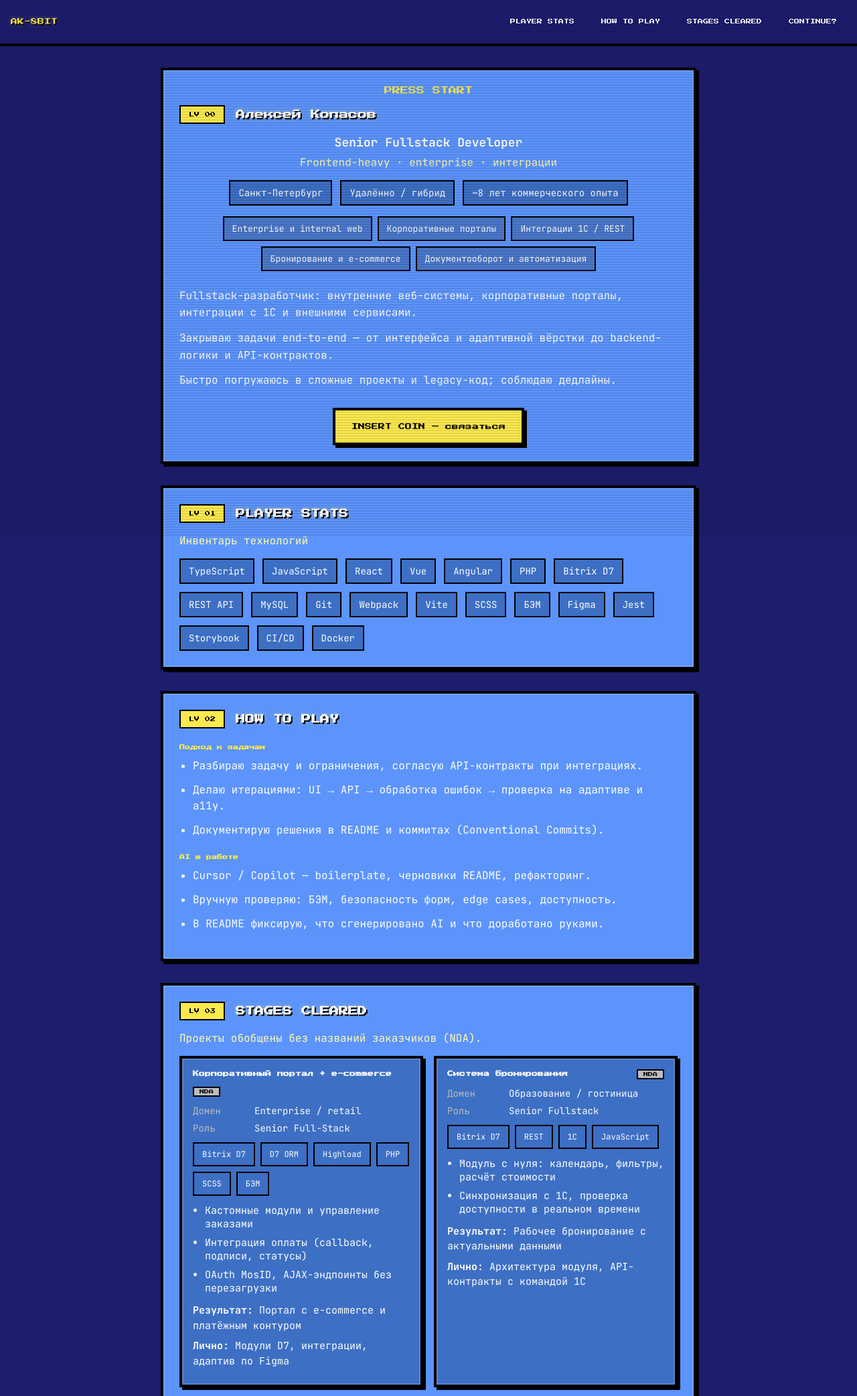
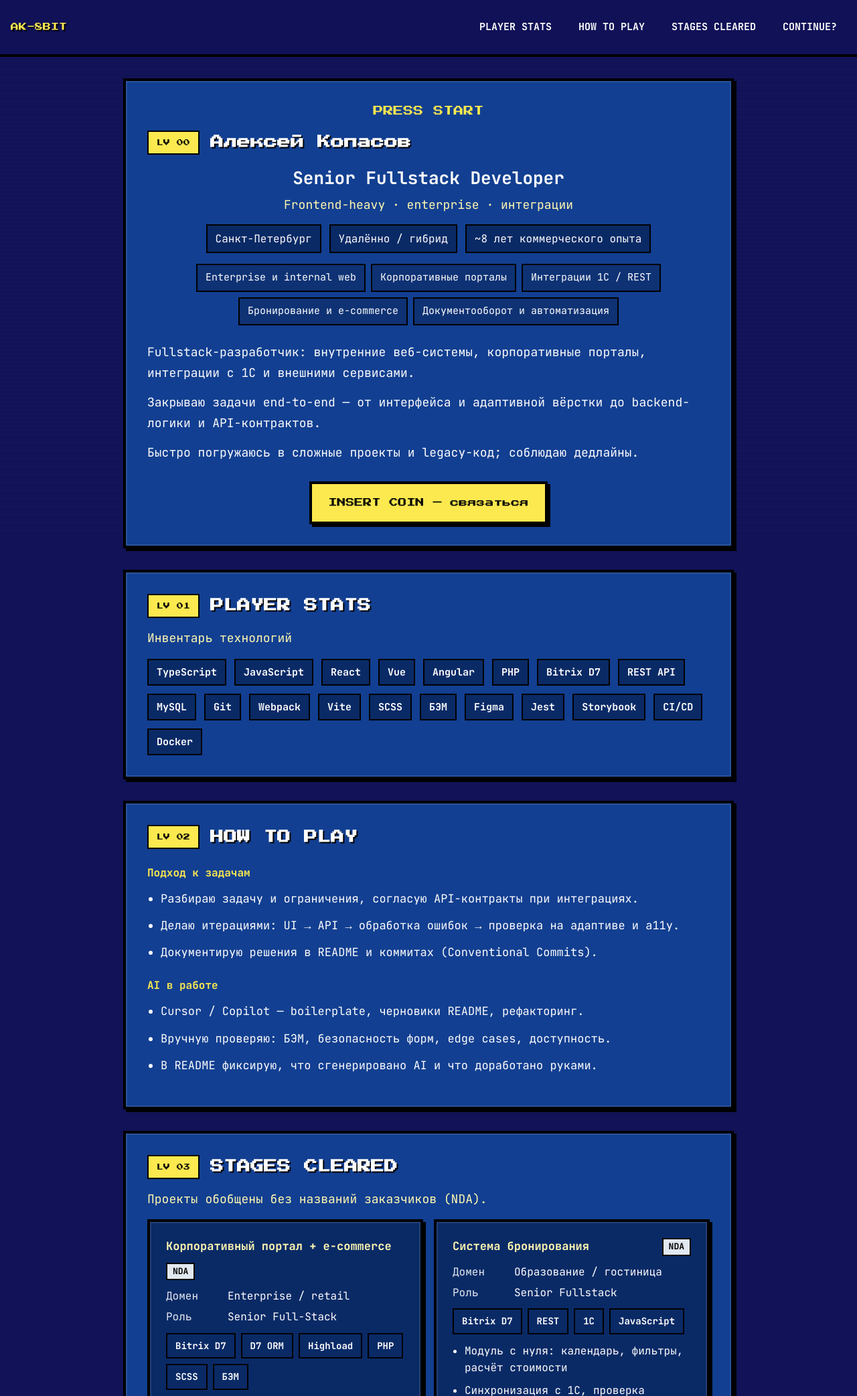
Before and after one commit to AlekseyKopasov/portfolio-landing, a website built with Vite: page index.html in a window 1280 px wide. Shown: the top 2085 px of the page at 67% size. Built offline with nearby package versions, Linux system fonts and the light colour scheme.

Commit message:
fix(a11y): improve contrast and text readability
Darken panels, increase text sizes and keep CRT decoration behind content
so the 8-bit style remains readable.

```diff
--- a/src/styles/_mixins.scss
+++ b/src/styles/_mixins.scss
@@ -5,7 +5,7 @@
   border: $border-pixel solid $color-border;
   box-shadow:
     $border-pixel $border-pixel 0 $color-border,
-    inset 0 0 0 2px rgb(255 255 255 / 15%);
+    inset 0 0 0 2px rgb(255 255 255 / 10%);
 }
 
 @mixin focus-ring {
@@ -15,6 +15,5 @@
 
 @mixin pixel-text-shadow {
   text-shadow:
-    2px 2px 0 $color-border,
-    0 0 8px rgb(252 233 79 / 35%);
+    2px 2px 0 $color-border;
 }
--- a/src/styles/_variables.scss
+++ b/src/styles/_variables.scss
@@ -1,13 +1,13 @@
-$color-bg: #1d1d6e;
-$color-panel: #5c94fc;
-$color-panel-dark: #3d6fc4;
+$color-bg: #111257;
+$color-panel: #123f91;
+$color-panel-dark: #0a2a66;
 $color-text: #fcfcfc;
 $color-accent: #fce94f;
 $color-accent-soft: #fff8b0;
 $color-success: #00a800;
 $color-error: #e40058;
 $color-border: #000000;
-$color-muted: #bcbcbc;
+$color-muted: #e2e8f0;
 
 $font-pixel: 'Press Start 2P', cursive;
 $font-mono: 'JetBrains Mono', monospace;
@@ -18,5 +18,5 @@ $space-md: 1rem;
 $space-lg: 1.5rem;
 $space-xl: 2rem;
 
-$max-width: 52rem;
+$max-width: 60rem;
 $border-pixel: 4px;
--- a/src/styles/blocks/_case-card.scss
+++ b/src/styles/blocks/_case-card.scss
@@ -3,7 +3,7 @@
 
 .case-card {
   @include nes-panel;
-  padding: $space-md;
+  padding: $space-lg;
   background: $color-panel-dark;
 
   &__grid {
@@ -22,15 +22,16 @@
 
   &__title {
     margin: 0;
-    font-family: $font-pixel;
-    font-size: 0.5625rem;
-    line-height: 1.6;
+    font-size: 1.0625rem;
+    line-height: 1.45;
+    color: $color-accent-soft;
   }
 
   &__nda {
     padding: 2px $space-xs;
-    font-family: $font-pixel;
-    font-size: 0.4375rem;
+    font-size: 0.8125rem;
+    font-weight: 700;
+    line-height: 1.4;
     color: $color-border;
     background: $color-muted;
     border: 2px solid $color-border;
@@ -45,7 +46,8 @@
     grid-template-columns: 5rem 1fr;
     gap: $space-sm;
     margin-bottom: $space-xs;
-    font-size: 0.875rem;
+    font-size: 1rem;
+    line-height: 1.45;
   }
 
   &__meta-term {
@@ -69,7 +71,8 @@
   &__tasks {
     margin: 0 0 $space-sm;
     padding-left: 1.125rem;
-    font-size: 0.9375rem;
+    font-size: 1rem;
+    line-height: 1.6;
   }
 
   &__task {
@@ -79,8 +82,8 @@
   &__result,
   &__personal {
     margin: 0 0 $space-xs;
-    font-size: 0.9375rem;
-    line-height: 1.5;
+    font-size: 1rem;
+    line-height: 1.6;
   }
 }
 
--- a/src/styles/blocks/_chip.scss
+++ b/src/styles/blocks/_chip.scss
@@ -3,13 +3,15 @@
 .chip {
   display: inline-block;
   padding: $space-xs $space-sm;
-  font-size: 0.875rem;
+  font-size: 0.9375rem;
+  font-weight: 700;
+  line-height: 1.35;
   color: $color-text;
   background: $color-panel-dark;
   border: 2px solid $color-border;
   image-rendering: pixelated;
 
   &--small {
-    font-size: 0.75rem;
+    font-size: 0.875rem;
   }
 }
--- a/src/styles/blocks/_contacts.scss
+++ b/src/styles/blocks/_contacts.scss
@@ -12,7 +12,8 @@
   &__link {
     display: inline-block;
     padding: $space-sm $space-md;
-    font-size: 0.9375rem;
+    font-size: 1rem;
+    line-height: 1.45;
     font-weight: 700;
     color: $color-text;
     text-decoration: none;
--- a/src/styles/blocks/_form.scss
+++ b/src/styles/blocks/_form.scss
@@ -4,8 +4,9 @@
 .form {
   &__legend {
     margin: 0 0 $space-md;
-    font-family: $font-pixel;
-    font-size: 0.5625rem;
+    font-size: 1.125rem;
+    font-weight: 700;
+    line-height: 1.5;
     color: $color-accent;
   }
 
@@ -24,7 +25,8 @@
   &__label {
     display: block;
     margin-bottom: $space-xs;
-    font-size: 0.9375rem;
+    font-size: 1rem;
+    line-height: 1.45;
     font-weight: 700;
   }
 
@@ -33,9 +35,10 @@
     width: 100%;
     padding: $space-sm $space-md;
     font-family: $font-mono;
-    font-size: 1rem;
+    font-size: 1.0625rem;
+    line-height: 1.55;
     color: $color-text;
-    background: rgb(0 0 0 / 25%);
+    background: rgb(0 0 0 / 35%);
     border: $border-pixel solid $color-border;
     box-shadow: inset 2px 2px 0 rgb(0 0 0 / 30%);
 
@@ -56,7 +59,8 @@
 
   &__hint {
     margin: $space-xs 0 0;
-    font-size: 0.8125rem;
+    font-size: 0.9375rem;
+    line-height: 1.45;
     color: $color-muted;
   }
 
@@ -70,9 +74,9 @@
   &__ai-btn {
     align-self: flex-start;
     padding: $space-sm $space-md;
-    font-family: $font-pixel;
-    font-size: 0.5rem;
-    line-height: 1.6;
+    font-size: 0.9375rem;
+    font-weight: 700;
+    line-height: 1.45;
     color: $color-text;
     cursor: pointer;
     background: $color-panel-dark;
@@ -96,7 +100,8 @@
   &__ai-status {
     min-height: 1.25rem;
     margin: 0;
-    font-size: 0.8125rem;
+    font-size: 0.9375rem;
+    line-height: 1.45;
 
     &--loading {
       color: $color-accent-soft;
@@ -114,7 +119,8 @@
   &__error {
     min-height: 1.25rem;
     margin: $space-xs 0 0;
-    font-size: 0.875rem;
+    font-size: 0.9375rem;
+    line-height: 1.45;
     color: $color-error;
   }
 
@@ -122,8 +128,8 @@
     width: 100%;
     padding: $space-md;
     font-family: $font-pixel;
-    font-size: 0.625rem;
-    line-height: 1.6;
+    font-size: clamp(0.6875rem, 2vw, 0.8125rem);
+    line-height: 1.8;
     color: $color-border;
     cursor: pointer;
     background: $color-accent;
@@ -149,7 +155,8 @@
   &__status {
     min-height: 1.5rem;
     margin: $space-md 0 0;
-    font-size: 0.9375rem;
+    font-size: 1rem;
+    line-height: 1.5;
 
     &--loading {
       color: $color-accent-soft;
--- a/src/styles/blocks/_hero.scss
+++ b/src/styles/blocks/_hero.scss
@@ -7,20 +7,23 @@
   &__blink-text {
     margin: 0 0 $space-md;
     font-family: $font-pixel;
-    font-size: 0.75rem;
+    font-size: clamp(0.75rem, 2vw, 0.9375rem);
+    line-height: 1.7;
     color: $color-accent;
     animation: hero-blink 1s step-end infinite;
   }
 
   &__subtitle {
     margin: 0 0 $space-xs;
-    font-size: 1.125rem;
+    font-size: clamp(1.25rem, 3vw, 1.625rem);
+    line-height: 1.45;
     font-weight: 700;
   }
 
   &__tagline {
     margin: 0 0 $space-md;
-    font-size: 1rem;
+    font-size: 1.125rem;
+    line-height: 1.5;
     color: $color-accent-soft;
   }
 
@@ -36,7 +39,8 @@
 
   &__meta-item {
     padding: $space-xs $space-sm;
-    font-size: 0.875rem;
+    font-size: 1rem;
+    line-height: 1.45;
     border: 2px solid $color-border;
     background: $color-panel-dark;
   }
@@ -53,15 +57,16 @@
 
   &__direction-item {
     padding: $space-xs $space-sm;
-    font-size: 0.8125rem;
+    font-size: 0.9375rem;
+    line-height: 1.45;
     background: rgb(0 0 0 / 20%);
     border: 2px solid $color-border;
   }
 
   &__text {
     margin: 0 0 $space-sm;
-    font-size: 1rem;
-    line-height: 1.6;
+    font-size: 1.125rem;
+    line-height: 1.75;
     text-align: left;
   }
 
@@ -70,8 +75,8 @@
     margin-top: $space-md;
     padding: $space-md $space-lg;
     font-family: $font-pixel;
-    font-size: 0.625rem;
-    line-height: 1.6;
+    font-size: clamp(0.6875rem, 2vw, 0.8125rem);
+    line-height: 1.8;
     color: $color-border;
     text-decoration: none;
     background: $color-accent;
--- a/src/styles/blocks/_level-card.scss
+++ b/src/styles/blocks/_level-card.scss
@@ -3,7 +3,7 @@
 
 .level-card {
   @include nes-panel;
-  padding: $space-lg;
+  padding: clamp($space-md, 4vw, $space-xl);
 
   &__header {
     display: flex;
@@ -17,7 +17,8 @@
     display: inline-block;
     padding: $space-xs $space-sm;
     font-family: $font-pixel;
-    font-size: 0.5rem;
+    font-size: 0.625rem;
+    line-height: 1.6;
     color: $color-border;
     background: $color-accent;
     border: 2px solid $color-border;
@@ -26,21 +27,23 @@
   &__title {
     margin: 0;
     font-family: $font-pixel;
-    font-size: clamp(0.625rem, 2.5vw, 0.875rem);
-    line-height: 1.6;
+    font-size: clamp(0.875rem, 2.4vw, 1.25rem);
+    line-height: 1.75;
     @include pixel-text-shadow;
   }
 
   &__lead {
     margin: 0 0 $space-md;
-    font-size: 1rem;
+    font-size: 1.125rem;
+    line-height: 1.6;
     color: $color-accent-soft;
   }
 
   &__subtitle {
     margin: $space-lg 0 $space-sm;
-    font-family: $font-pixel;
-    font-size: 0.5rem;
+    font-size: 1rem;
+    font-weight: 700;
+    line-height: 1.5;
     color: $color-accent;
   }
 
@@ -51,7 +54,7 @@
 
   &__list-item {
     margin-bottom: $space-sm;
-    font-size: 1rem;
-    line-height: 1.5;
+    font-size: 1.0625rem;
+    line-height: 1.65;
   }
 }
--- a/src/styles/blocks/_nav.scss
+++ b/src/styles/blocks/_nav.scss
@@ -13,10 +13,10 @@
 
   &__link {
     display: inline-block;
-    padding: $space-xs $space-sm;
-    font-family: $font-pixel;
-    font-size: 0.5rem;
-    line-height: 1.6;
+    padding: $space-sm;
+    font-size: 0.9375rem;
+    font-weight: 700;
+    line-height: 1.4;
     color: $color-text;
     text-decoration: none;
     border: 2px solid transparent;
@@ -33,6 +33,7 @@
 
 @media (max-width: 480px) {
   .nav__link {
-    font-size: 0.4375rem;
+    padding: $space-xs $space-sm;
+    font-size: 0.875rem;
   }
 }
--- a/src/styles/blocks/_page.scss
+++ b/src/styles/blocks/_page.scss
@@ -13,7 +13,8 @@
     background: $color-accent;
     color: $color-border;
     font-family: $font-pixel;
-    font-size: 0.625rem;
+    font-size: 0.75rem;
+    line-height: 1.6;
     text-decoration: none;
 
     &:focus {
@@ -27,13 +28,14 @@
     position: fixed;
     inset: 0;
     pointer-events: none;
-    z-index: 100;
+    z-index: 0;
+    opacity: 0.08;
     background: repeating-linear-gradient(
       0deg,
-      rgb(0 0 0 / 12%) 0,
-      rgb(0 0 0 / 12%) 1px,
+      rgb(255 255 255 / 22%) 0,
+      rgb(255 255 255 / 22%) 1px,
       transparent 2px,
-      transparent 4px
+      transparent 6px
     );
   }
 
@@ -47,14 +49,15 @@
     justify-content: space-between;
     gap: $space-md;
     padding: $space-md;
-    background: rgb(29 29 110 / 95%);
+    background: rgb(17 18 87 / 98%);
     border-bottom: $border-pixel solid $color-border;
   }
 
   &__logo {
     margin: 0;
     font-family: $font-pixel;
-    font-size: 0.625rem;
+    font-size: 0.75rem;
+    line-height: 1.6;
     color: $color-accent;
     @include pixel-text-shadow;
   }
@@ -67,7 +70,7 @@
     gap: $space-xl;
     max-width: $max-width;
     margin: 0 auto;
-    padding: $space-xl $space-md $space-lg;
+    padding: $space-xl $space-lg $space-lg;
   }
 
   &__footer {
@@ -77,7 +80,19 @@
 
   &__footer-text {
     margin: 0;
-    font-size: 0.75rem;
+    font-size: 0.9375rem;
     color: $color-muted;
   }
 }
+
+@media (max-width: 640px) {
+  .page {
+    &__main {
+      padding-inline: $space-md;
+    }
+
+    &__header {
+      position: static;
+    }
+  }
+}
--- a/src/styles/main.scss
+++ b/src/styles/main.scss
@@ -25,8 +25,15 @@ body {
   min-height: 100vh;
   font-family: $font-mono;
   font-size: 1.125rem;
+  line-height: 1.65;
   color: $color-text;
   background-color: $color-bg;
+  text-rendering: optimizeLegibility;
+  -webkit-font-smoothing: antialiased;
+}
+
+a {
+  color: inherit;
 }
 
 @media (prefers-reduced-motion: reduce) {
```
